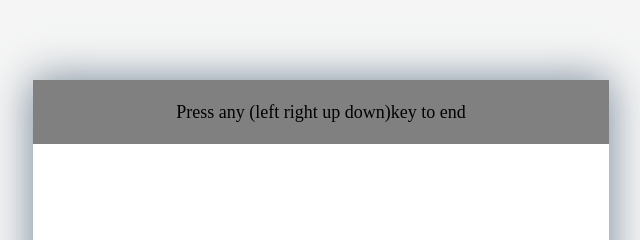
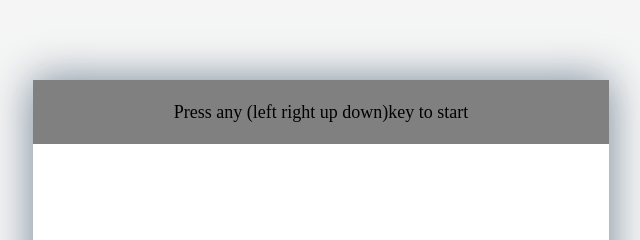
Before and after one commit to arpit0689/snake-game-, a plain HTML site: page index.html in a window 1280 px wide. Shown: the top 240 px of the page, 319-959 px from the left. Drawn offline with Linux system fonts and the light colour scheme.

Commit message:
Project Added

```diff
--- a/index.html
+++ b/index.html
@@ -8,7 +8,7 @@
 </head>
 <body>
     <div class="container">
-        <div class="score-container">Press any (left right up down)key to end</div>
+        <div class="score-container">Press any (left right up down)key to start</div>
         <div class="game-container">
             <div class ="food" style="grid-area: 2/5;"></div>
         </div>
```
